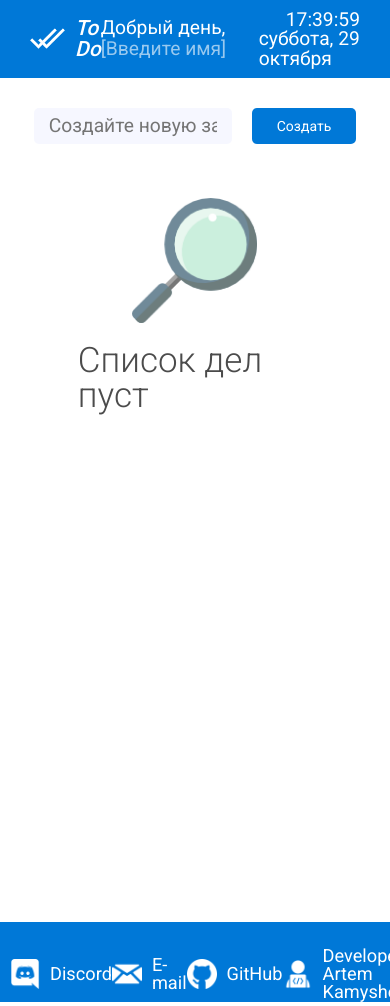
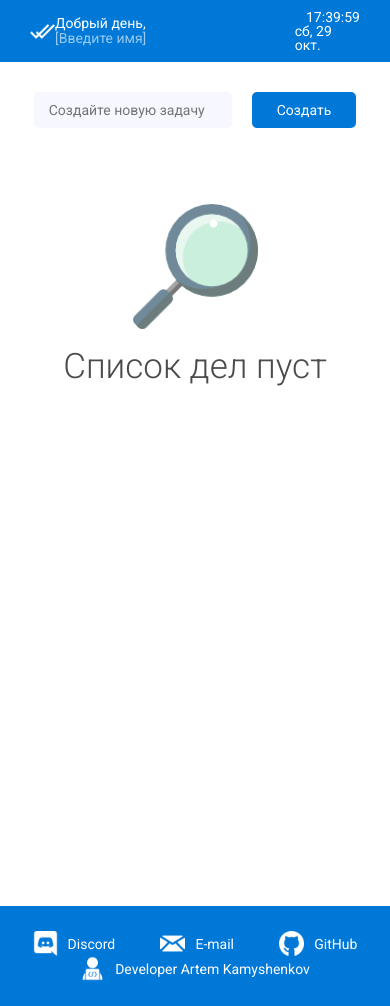
Before and after one commit to artemkamyshenkov/ToDo, a website: page index.html in a window 390 px wide. Drawn offline with Linux system fonts and the light colour scheme.

Commit message:
feat: add media query for tablet

```diff
--- a/js/index.js
+++ b/js/index.js
@@ -15,13 +15,26 @@ function showTime() {
       month: "long",
       day: "numeric",
     };
+
+    //Медиа-запрос для изменения фррмата времени и даты на планшетах;
+    const mediaQuery = window.matchMedia("(max-width: 768px)");
+    function handleTabletChange(e) {
+      if (e.matches) {
+        (options.weekday = "short"), (options.month = "short");
+      }
+    }
+    mediaQuery.addListener(handleTabletChange);
+    handleTabletChange(mediaQuery);
+
     const currentDate = date.toLocaleDateString("ru-RU", options);
     headerDate.textContent = currentDate;
 
     setTimeout(showTime, 1000);
   }
+
   showDate();
 }
+
 showTime();
 
 function getTimeOfDay() {
@@ -52,13 +65,13 @@ window.addEventListener("load", getLocalStorage);
 const tasktForm = document.querySelector(".create-task-block");
 const taskInput = document.querySelector(".create-task-block__input");
 const tasksList = document.querySelector(".tasks__list");
-const tasksContainer = document.querySelector('.tasks__container')
+const tasksContainer = document.querySelector(".tasks__container");
 
 let tasks = [];
 loadTasksToLocalStorage();
 tasks.forEach((task) => {
-  renderTasks(task)
-})
+  renderTasks(task);
+});
 checkEmptyList();
 
 tasktForm.addEventListener("submit", addTask);
@@ -78,13 +91,13 @@ function addTask(event) {
   };
   tasks.push(newTask);
 
-  renderTasks(newTask)
+  renderTasks(newTask);
 
   taskInput.value = "";
   taskInput.focus();
 
-  saveTasksToLocalStorage()
-  checkEmptyList()
+  saveTasksToLocalStorage();
+  checkEmptyList();
 }
 
 function deleteTask(event) {
@@ -97,10 +110,9 @@ function deleteTask(event) {
   //Фильтрация массива и удаление задачи с целевым индексом
   tasks = tasks.filter((task) => task.id !== taskId);
 
-  saveTasksToLocalStorage()
+  saveTasksToLocalStorage();
   parentNode.remove();
-  checkEmptyList()
-
+  checkEmptyList();
 }
 function doneTask(event) {
   if (event.target.dataset.action !== "done") return;
@@ -118,23 +130,21 @@ function doneTask(event) {
   const taskTitle = parentNode.querySelector(".task__title");
   taskTitle.classList.toggle("tasks__title_done");
 
-  saveTasksToLocalStorage()
+  saveTasksToLocalStorage();
 }
 
 function saveTasksToLocalStorage() {
-  localStorage.setItem('tasks', JSON.stringify(tasks))
+  localStorage.setItem("tasks", JSON.stringify(tasks));
 }
 
 function loadTasksToLocalStorage() {
-  if(localStorage.getItem('tasks'))
-  {
-    tasks = JSON.parse(localStorage.getItem('tasks'))
+  if (localStorage.getItem("tasks")) {
+    tasks = JSON.parse(localStorage.getItem("tasks"));
   }
 }
 
-function renderTasks(task){
-
-    const cssClassTask = task.done
+function renderTasks(task) {
+  const cssClassTask = task.done
     ? "task__title tasks__title_done"
     : "task__title";
 
@@ -169,11 +179,10 @@ function renderTasks(task){
 </li>`;
 
   tasksList.insertAdjacentHTML("beforeend", createTaskHTML);
-
 }
 
 function checkEmptyList() {
-  if(tasks.length === 0){
+  if (tasks.length === 0) {
     const emptyListHTML = `<div class="tasks__empty">
     <img
       src="./assets/image/task-empty.png"
@@ -181,12 +190,11 @@ function checkEmptyList() {
       class="empty__img"
     />
     <div class="empty__text">Список дел пуст</div>
-  </div>`
-  tasksContainer.insertAdjacentHTML('afterbegin', emptyListHTML)
+  </div>`;
+    tasksContainer.insertAdjacentHTML("afterbegin", emptyListHTML);
   }
-  if(tasks.length > 0){
-    const emptyListElement = document.querySelector('.tasks__empty');
+  if (tasks.length > 0) {
+    const emptyListElement = document.querySelector(".tasks__empty");
     emptyListElement ? emptyListElement.remove() : null;
   }
-
 }
--- a/sass/abstracts/_constans.scss
+++ b/sass/abstracts/_constans.scss
@@ -5,3 +5,4 @@ $color-main: #ffffff;
 $color-header: #0078d7;
 $color-task-item: #f0f8ff;
 $font-size: 1.375rem;
+$font-size-mobile: 1rem;
--- a/sass/components/_buttons.scss
+++ b/sass/components/_buttons.scss
@@ -31,7 +31,6 @@
     rotate: (0deg);
     @extend %transition;
   }
-
 }
 
 .btn-action img {
@@ -39,3 +38,10 @@
   width: 25px;
   height: 25px;
 }
+
+@media screen and (max-width: 576px) {
+  .btn-action img {
+    width: 20px;
+    height: 20px;
+  }
+}
--- a/sass/components/_form.scss
+++ b/sass/components/_form.scss
@@ -9,6 +9,7 @@
     opacity: 0.6;
   }
 }
+
 .greeting__text {
   color: $color-main;
 }
@@ -20,6 +21,7 @@
   background: $color-form;
   padding: 5px 15px;
   margin-right: 20px;
+
   &:hover {
     background: $color-main;
     @extend %transition;
@@ -27,3 +29,12 @@
     box-shadow: 2px 5px 10px 2px rgba(34, 60, 80, 0.2);
   }
 }
+
+@media screen and (max-width: 576px) {
+  .greeting__name {
+    font-size: $font-size-mobile;
+  }
+  .create-task-block__input {
+    font-size: $font-size-mobile;
+  }
+}
--- a/sass/components/_logo.scss
+++ b/sass/components/_logo.scss
@@ -4,15 +4,30 @@
   flex-wrap: nowrap;
   gap: 10px;
 }
+
 .logo__element {
   & img {
     width: 35px;
     height: 35px;
   }
 }
+
 .logo__text {
   font-size: 1.5rem;
   font-weight: 500;
   font-style: italic;
   color: $color-main;
 }
+
+@media screen and (max-width: 576px) {
+  .logo__text {
+    display: none;
+  }
+
+  .logo__element {
+    & img {
+      width: 25px;
+      height: 25px;
+    }
+  }
+}
--- a/sass/layout/_footer.scss
+++ b/sass/layout/_footer.scss
@@ -1,24 +1,24 @@
 .footer {
-  height: 80px;
   background: $color-header;
 }
+
 .social-list {
-  padding-top: 25px;
+  padding: 25px 0;
   display: flex;
   justify-content: space-around;
   align-items: center;
 }
+
 .social-list-item {
   display: flex;
   align-items: center;
 
-
   & a {
     color: $color-main;
-    font-size: 1.3rem;
+    font-size: $font-size;
   }
 
-  &:hover{
+  &:hover {
     text-decoration: underline;
   }
 }
@@ -28,3 +28,19 @@
   height: 30px;
   margin-right: 10px;
 }
+
+@media screen and (max-width: 768px) {
+  .social-list {
+    flex-wrap: wrap;
+  }
+
+  .social-list-item {
+    & a {
+      font-size: $font-size-mobile;
+    }
+  }
+  .item__img img {
+    width: 25px;
+    height: 25px;
+  }
+}
--- a/sass/layout/_header.scss
+++ b/sass/layout/_header.scss
@@ -1,6 +1,7 @@
 .header {
   background-color: $color-header;
 }
+
 .header__container {
   display: flex;
   align-items: center;
@@ -18,8 +19,17 @@
   font-size: $font-size;
   color: $color-main;
 }
+
 .header__time-time {
   text-align: end;
 }
-.header__time-date {
+
+@media screen and (max-width: 576px) {
+  .header__time {
+    font-size: $font-size-mobile;
+  }
+
+  .greeting__text {
+    font-size: $font-size-mobile;
+  }
 }
--- a/sass/layout/_main.scss
+++ b/sass/layout/_main.scss
@@ -1,19 +1,23 @@
 .main {
   flex: 1 1 auto;
 }
+
 .main__container {
   padding: 30px 20px 0 20px;
   min-height: 100vh;
 }
+
 .create-task-block {
   display: flex;
   justify-content: center;
   margin-bottom: 50px;
 }
+
 .tasks__list {
   padding: 0 0 0 10px;
   border-radius: 10px;
 }
+
 .task__item {
   display: flex;
   align-items: center;
@@ -23,6 +27,7 @@
   padding: 3px 0 3px 10px;
   border-radius: 10px;
 }
+
 .task__title {
   font-size: 1.2rem;
   font-weight: 400;
@@ -35,25 +40,41 @@
   justify-content: center;
   margin-top: 23%;
 }
+
 .empty__img {
   margin-bottom: 20px;
   width: 125px;
   height: 125px;
 }
+
 .empty__text {
   font-size: 2.5rem;
   font-weight: 300;
-  opacity: .7;
+  opacity: 0.7;
 }
+
 .tasks__title_done {
   text-decoration: line-through;
   opacity: 0.6;
 }
+
 .none {
   display: none !important;
 }
 
-.tasks__container{
+.tasks__container {
   max-width: 71%;
   margin: auto;
 }
+
+@media screen and (max-width: 768px) {
+  .tasks__container {
+    max-width: 100%;
+  }
+}
+
+@media screen and (max-width: 576px) {
+  .task__title {
+    font-size: $font-size-mobile;
+  }
+}
```
Also changed, not shown: sass/style.css, 1 other file.
